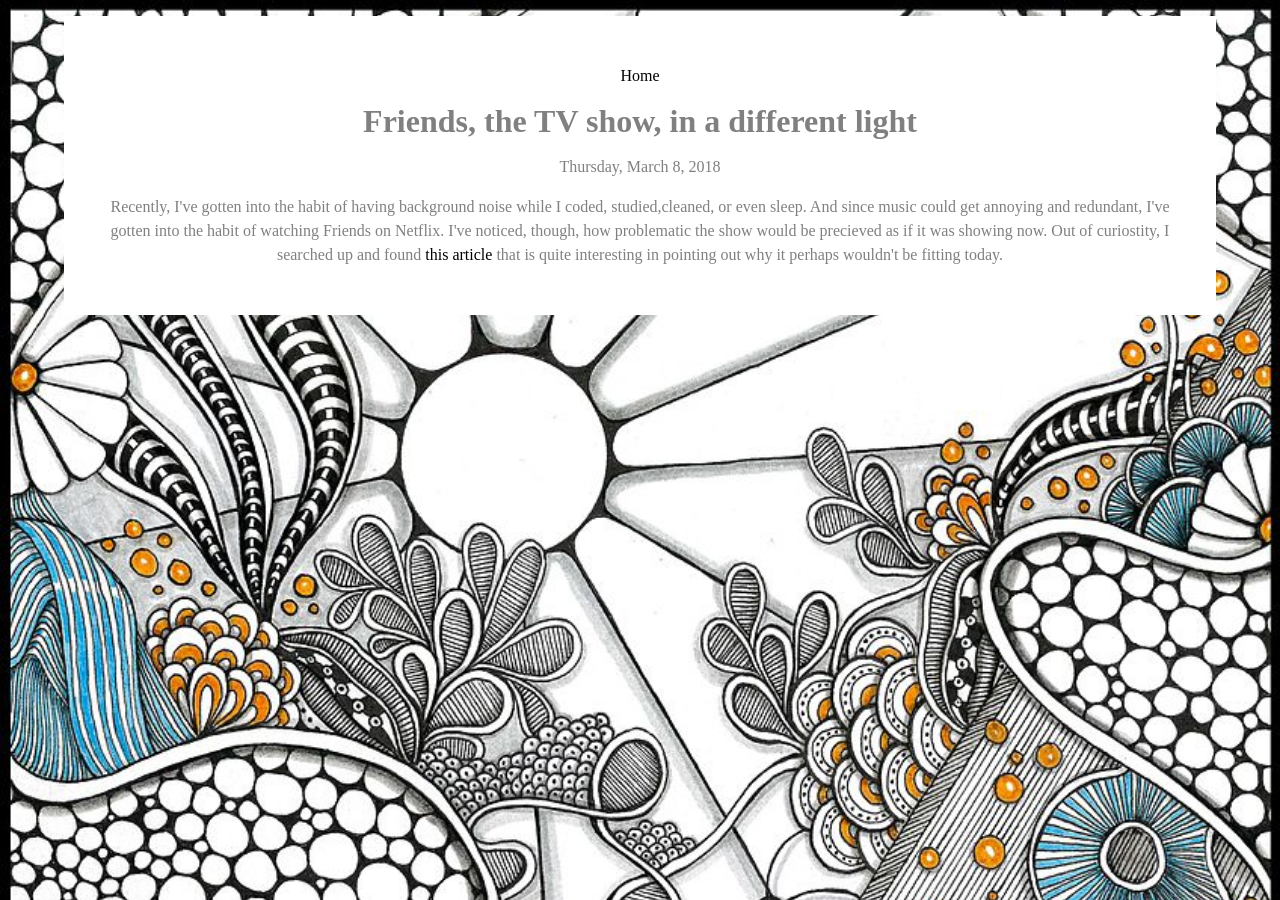
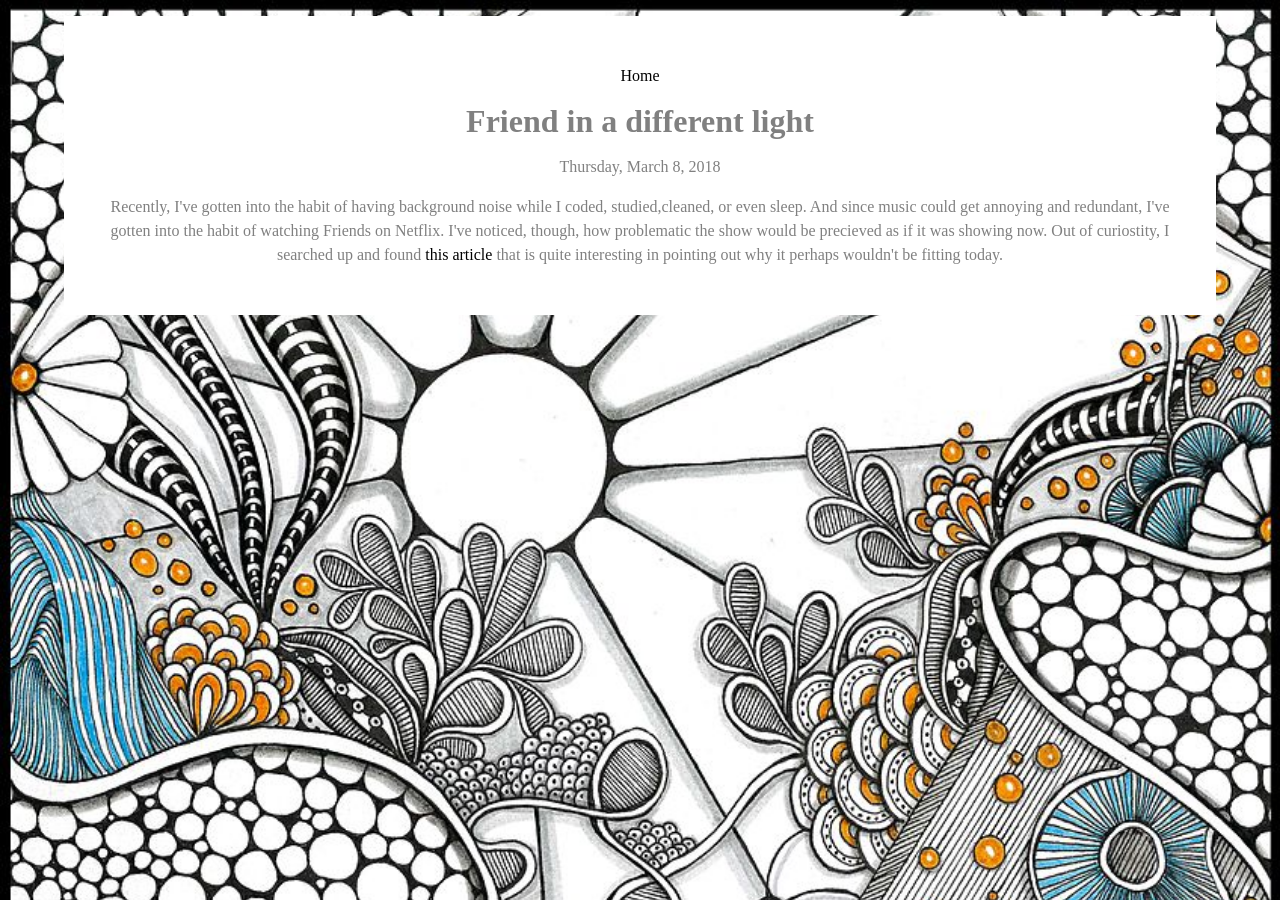
Before and after one commit to ashammeeh/alaa-blog, a Jekyll site: the page built from _posts/2018-03-08-Friends, the TV show.markdown, in a window 1280 px wide. Built offline with Jekyll 4.4.1, drawn with Linux system fonts in a browser that asks for light colours.

Commit message:
Update 2018-03-08-Friends, the TV show.markdown

```diff
--- a/_posts/2018-03-08-Friends, the TV show.markdown
+++ b/_posts/2018-03-08-Friends, the TV show.markdown
@@ -1,4 +1,4 @@
 ---
-title: Friends, the TV show, in a different light
+title: Friend in a different light
 ---
 <p> Recently, I've gotten into the habit of having background noise while I coded, studied,cleaned, or even sleep. And since music could get annoying and redundant, I've gotten into the habit of watching Friends on Netflix. I've noticed, though, how problematic the show would be precieved as if it was showing now. Out of curiostity, I searched up and found <a href= "https://www.independent.co.uk/arts-entertainment/films/friends-netflix-sitcom-problem-sexism-men-joey-phoebe-chandler-ross-rachel-a8168976.html">this article</a> that is quite interesting in pointing out why it perhaps wouldn't be fitting today.
```
